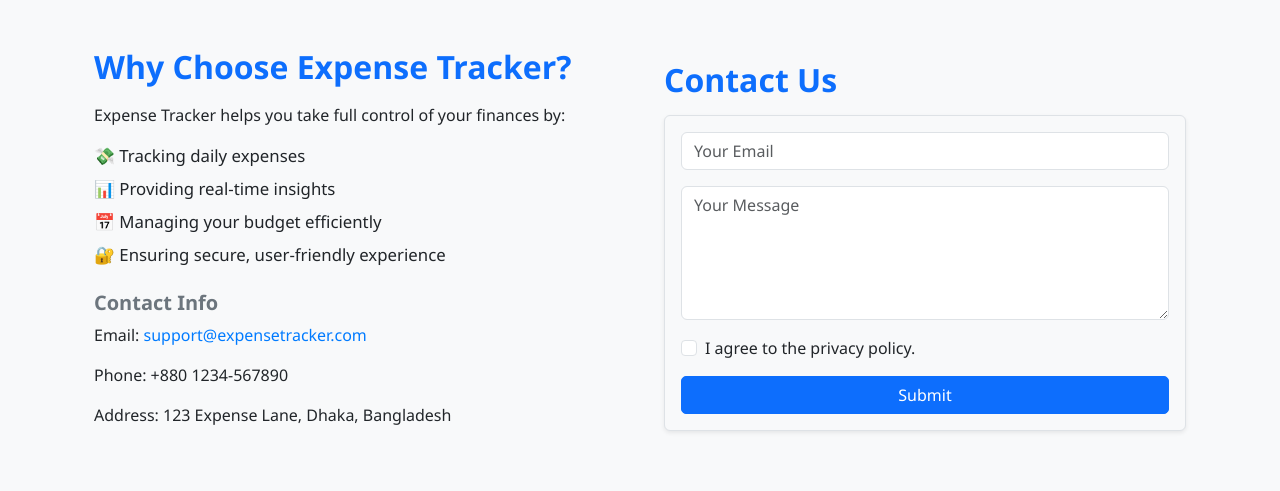
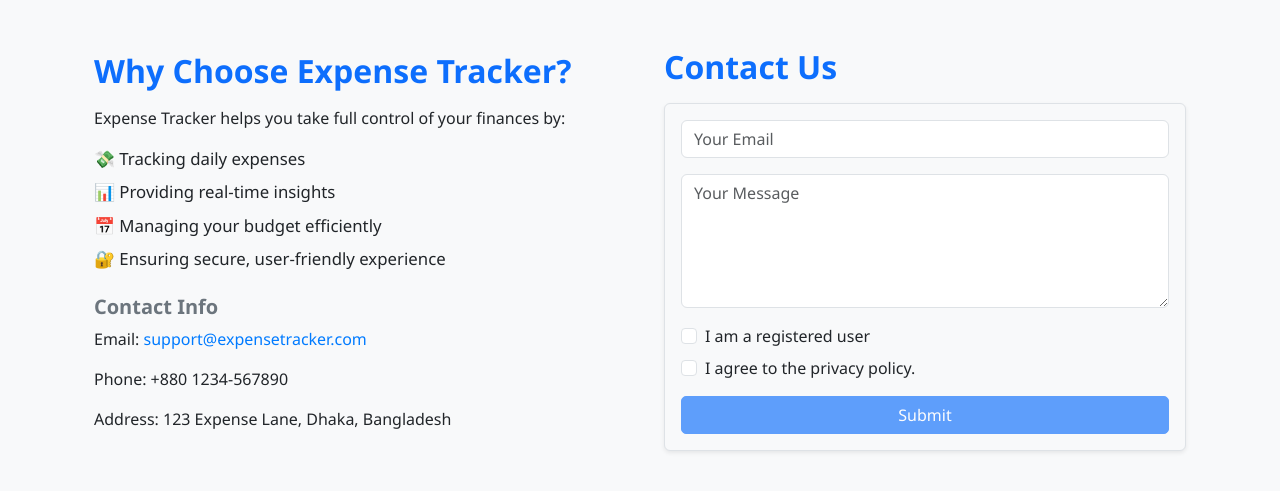
Before and after one commit to Sawon-Paul/ExpenseTracker_ET, a Django app: page /contact/ in a window 1280 px wide. Shown: the part 65-556 px from the top of the page. Run offline with Django 5.2, Linux system fonts and the light colour scheme.

Commit message:
create feedback database  and   connected it

```diff
--- a/ExpenseTracker/mainapp/views.py
+++ b/ExpenseTracker/mainapp/views.py
@@ -2,7 +2,7 @@ from rest_framework.views import APIView
 from rest_framework.response import Response
 from rest_framework import status
 from django.shortcuts import render, redirect
-from .models import User, EmailOTP
+from .models import User, EmailOTP, Feedback
 from .serializers import UserRegisterSerializer, UserUpdateSerializer, EmailOTPSerializer
 from django.contrib.auth import authenticate, login
 from django.contrib.auth.hashers import make_password
@@ -12,14 +12,11 @@ from django.conf import settings
 from django.http import HttpResponseRedirect
 from django.contrib.auth import logout
 from django.contrib.auth.decorators import login_required
-
+from django.contrib import messages
 
 
 def home_view(request):
     return render(request, 'Home/home.html')
-
-def contact_view(request):
-    return render(request, 'CONTACT/contact.html')
 
 
 # Render registration form
@@ -41,6 +38,31 @@ def delete_account_page(request):
 @login_required
 def dashboard_page(request):
     return render(request, 'dashboard/dashboard.html')
+
+
+
+def contact_view(request):
+    if request.method == 'POST':
+        email = request.POST.get('email')
+        message = request.POST.get('message')
+        is_user = request.POST.get('is_user') == 'on'  # 'on' means checked
+
+        # Check if the user agreed to the privacy policy
+        consent = request.POST.get('consent') == 'on'
+        if not consent:
+            messages.error(request, "You must agree to the privacy policy before submitting.")
+            return redirect('contact')
+
+        # Save the feedback to the database
+        Feedback.objects.create(email=email, message=message, is_user=is_user)
+
+        # Show a success message
+        messages.success(request, "Your feedback has been submitted successfully!")
+        return redirect('contact')
+
+    return render(request, 'CONTACT/contact.html')
+
+
 
 
 class SendOTP(APIView):
--- a/ExpenseTracker/templates/CONTACT/contact.html
+++ b/ExpenseTracker/templates/CONTACT/contact.html
@@ -58,6 +58,16 @@
         <!-- Right Form -->
         <div class="col-md-6">
           <h2 class="text-primary mb-3">Contact Us</h2>
+
+          <!-- Success or Error Message -->
+          {% if messages %}
+            <div class="alert alert-info" role="alert">
+              {% for message in messages %}
+                <p>{{ message }}</p>
+              {% endfor %}
+            </div>
+          {% endif %}
+
           <form method="post" class="p-3 border rounded bg-light shadow-sm">
             {% csrf_token %}
             <div class="mb-3">
@@ -66,13 +76,20 @@
             <div class="mb-3">
               <textarea name="message" class="form-control" rows="5" placeholder="Your Message" required></textarea>
             </div>
+            <!-- New checkbox: Are you a user? -->
+            <div class="form-check mb-2">
+              <input class="form-check-input" type="checkbox" name="is_user" id="is_user">
+              <label class="form-check-label" for="is_user">
+                I am a registered user
+              </label>
+            </div>
             <div class="form-check mb-3">
               <input class="form-check-input" type="checkbox" name="consent" required>
               <label class="form-check-label">
                 I agree to the privacy policy.
               </label>
             </div>
-            <button type="submit" class="btn btn-primary w-100">Submit</button>
+            <button type="submit" class="btn btn-primary w-100" id="submitBtn" disabled>Submit</button>
           </form>
         </div>
       </div>
@@ -80,5 +97,15 @@
   </section>
 
   <script src="https://cdn.jsdelivr.net/npm/bootstrap@5.3.3/dist/js/bootstrap.bundle.min.js"></script>
+
+  <!-- Enable submit button only if checkbox is checked -->
+  <script>
+    const consentCheckbox = document.querySelector('input[name="consent"]');
+    const submitButton = document.getElementById('submitBtn');
+
+    consentCheckbox.addEventListener('change', function() {
+      submitButton.disabled = !this.checked;
+    });
+  </script>
 </body>
 </html>
```
Also changed, not shown: ExpenseTracker/mainapp/models.py (+12 -0 lines), ExpenseTracker/db.sqlite3, ExpenseTracker/mainapp/migrations/0002_feedback.py (added).
